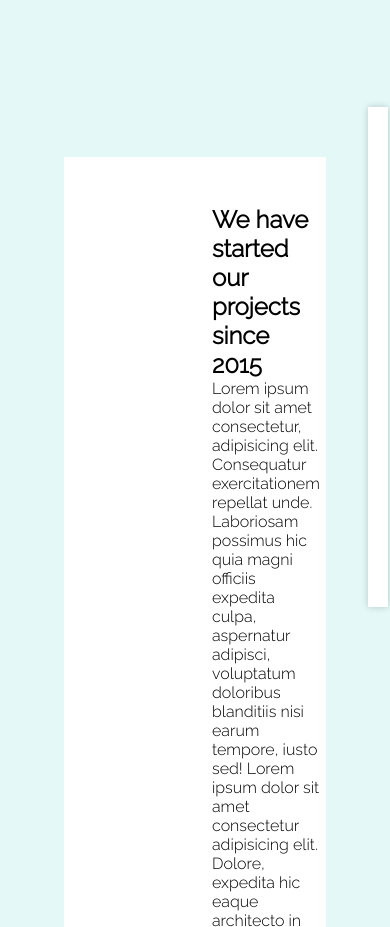
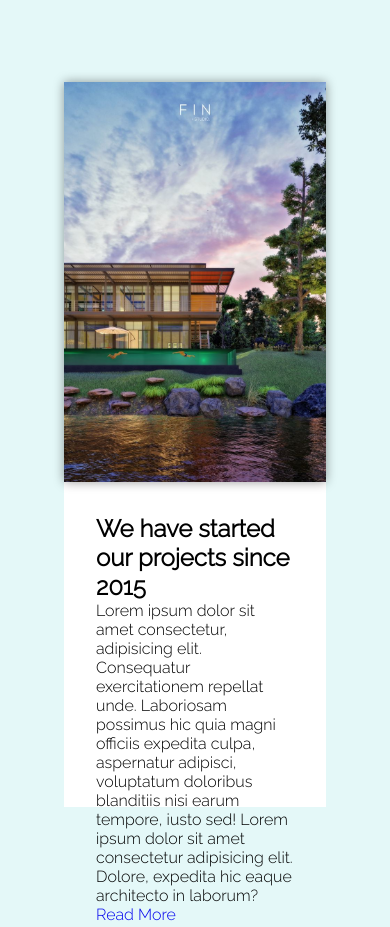
Before and after one commit to thanatP-Bz/FINstudio, a plain HTML site: page index.html in a window 390 px wide. Shown: the part 2250-3177 px from the top of the page. Drawn offline with Linux system fonts and the light colour scheme.

Commit message:
positionCotent

```diff
--- a/content/content.css
+++ b/content/content.css
@@ -5,15 +5,14 @@
 }
 
 .about-us_container {
-  display: flex;
-  flex-wrap: nowrap;
-  justify-content: space-between;
-  min-height: 500px;
+  display: grid;
+  grid-template-columns: repeat(auto-fit, minmax(600px, 1fr));
   background-color: var(--color-white);
 }
 
-.text-content {
+.text-container {
   max-width: 500px;
+  height: 500px;
   width: 100%;
   padding: 3rem;
   margin-left: 100px;
@@ -22,8 +21,7 @@
 .content-image {
   max-width: 650px;
   height: 500px;
-  border: 10px #fff solid;
-  box-shadow: 0 0 7px rgba(0, 0, 0, 0.2);
+  box-shadow: 0 0 10px rgba(0, 0, 0, 0.4);
   margin-right: 100px;
   margin-top: -50px;
   /*  transform: translateX(130%); */
@@ -35,3 +33,41 @@
   height: 100%;
   object-fit: cover;
 }
+
+@media (max-width: 1340px) {
+  .about-us_container {
+    display: flex;
+    justify-content: space-between;
+    align-items: center;
+  }
+
+  .text-container {
+    margin: 0 auto;
+  }
+
+  .content-image {
+    margin: 0 auto;
+  }
+}
+@media (max-width: 1200px) {
+  .about-us_container {
+    display: flex;
+    height: 650px;
+    justify-content: center;
+    align-items: center;
+    flex-direction: column;
+  }
+
+  .text-container {
+    max-width: 700px;
+    height: 400px;
+    width: 100%;
+    padding: 2rem;
+    margin: 0 auto;
+  }
+  .content-image {
+    max-width: 700px;
+    height: 400px;
+    margin-top: -800px;
+  }
+}
--- a/index.html
+++ b/index.html
@@ -117,7 +117,7 @@
     <!--column about us-->
     <section id="section" class="content section">
       <div class="about-us_container">
-        <div class="text-content">
+        <div class="text-container">
           <h1>We have started our projects since 2015</h1>
           <p>
             Lorem ipsum dolor sit amet consectetur, adipisicing elit.
```
